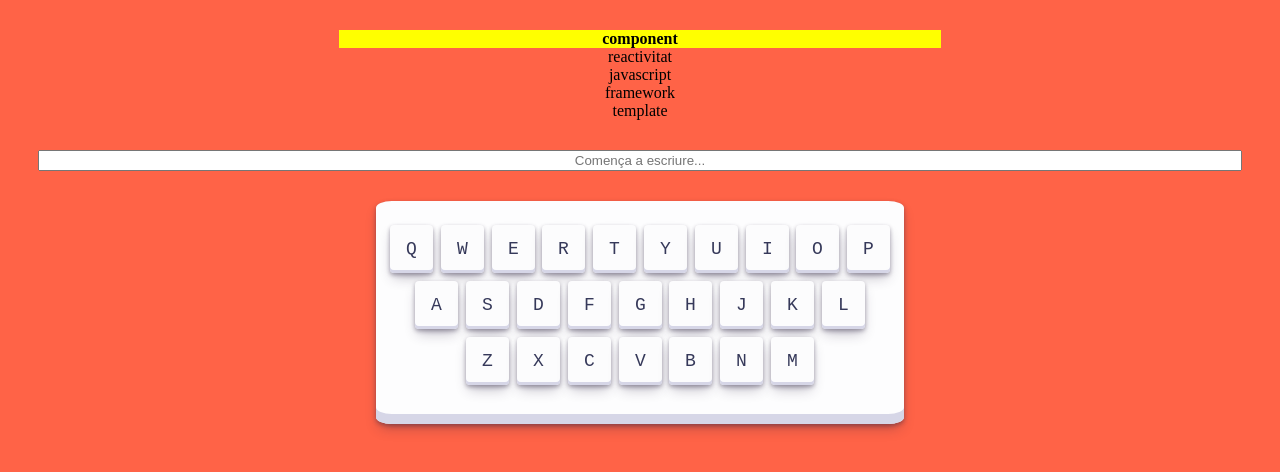
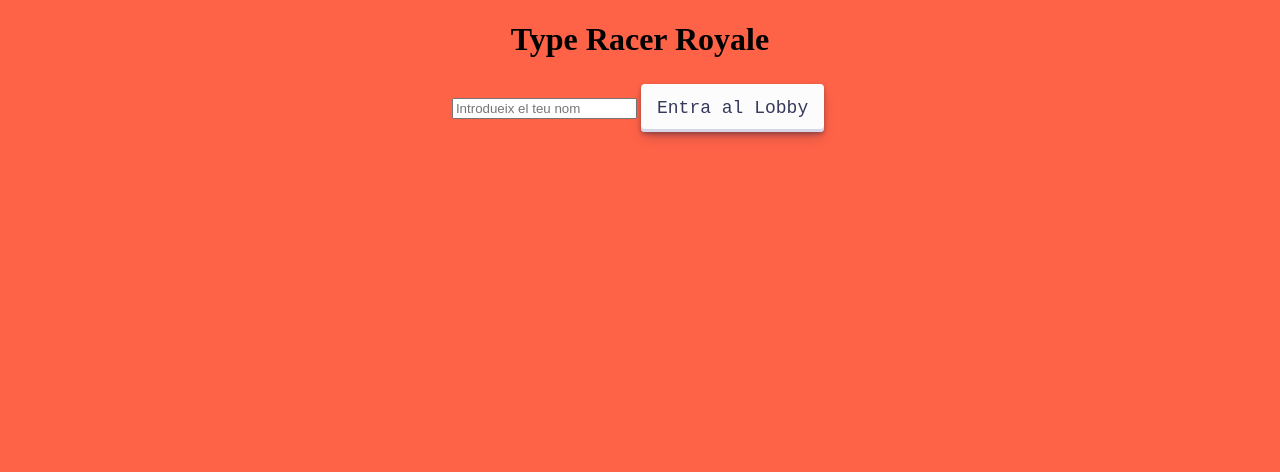
Before and after one commit to Tonn-nnay/pr1-project, a Vue app: page / in a window 1280 px wide. Shown: the top 472 px of the page. Built offline with nearby package versions, Linux system fonts and the light colour scheme.

Commit message:
View structure at app.vue

```diff
--- a/src/App.vue
+++ b/src/App.vue
@@ -1,11 +1,39 @@
 <script setup>
+import { ref } from 'vue';
 import GameEngine from './components/GameEngine.vue';
 import Teclat from './components/Teclat.vue';
+
+const vistaActual = ref('salaEspera'); // 'salaEspera', 'lobby', 'joc'
+
+const nomJugador = ref('');
+const jugadors = ref([]);
+let socket = null;
 </script>
 
 <template>
-  <GameEngine />
-  <Teclat />
+  <main>
+    <!-- VISTA 1: SALA D'ESPERA -->
+    <div v-if="vistaActual === 'salaEspera'" class="vista-container">
+      <h1>Type Racer Royale</h1>
+      <input type="text" v-model="nomJugador" placeholder="Introdueix el teu nom" />
+      <button @click="connectarAlServidor">Entra al Lobby</button>
+    </div>
+
+    <!-- VISTA 2: LOBBY -->
+    <div v-else-if="vistaActual === 'lobby'" class="vista-container">
+      <h2>Jugadors Connectats</h2>
+      <ul>
+        <li v-for="jugador in jugadors" :key="jugador.id">{{ jugador.name }}</li>
+      </ul>
+      <button @click="vistaActual = 'joc'">Comença a Jugar!</button>
+    </div>
+
+    <!-- VISTA 3: JOC -->
+    <div v-else-if="vistaActual === 'joc'" class="vista-container">
+      <GameEngine />
+      <Teclat />
+    </div>
+  </main>
 </template>
 
 <style scoped>
```
